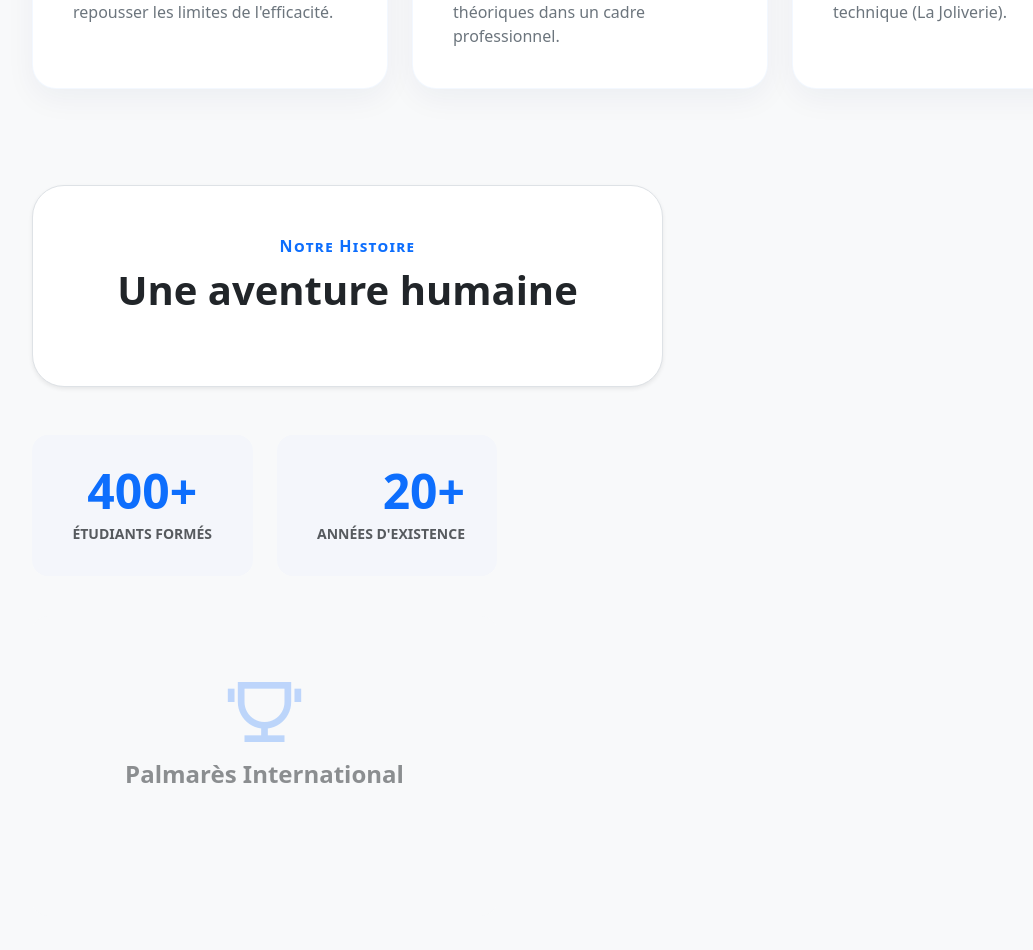
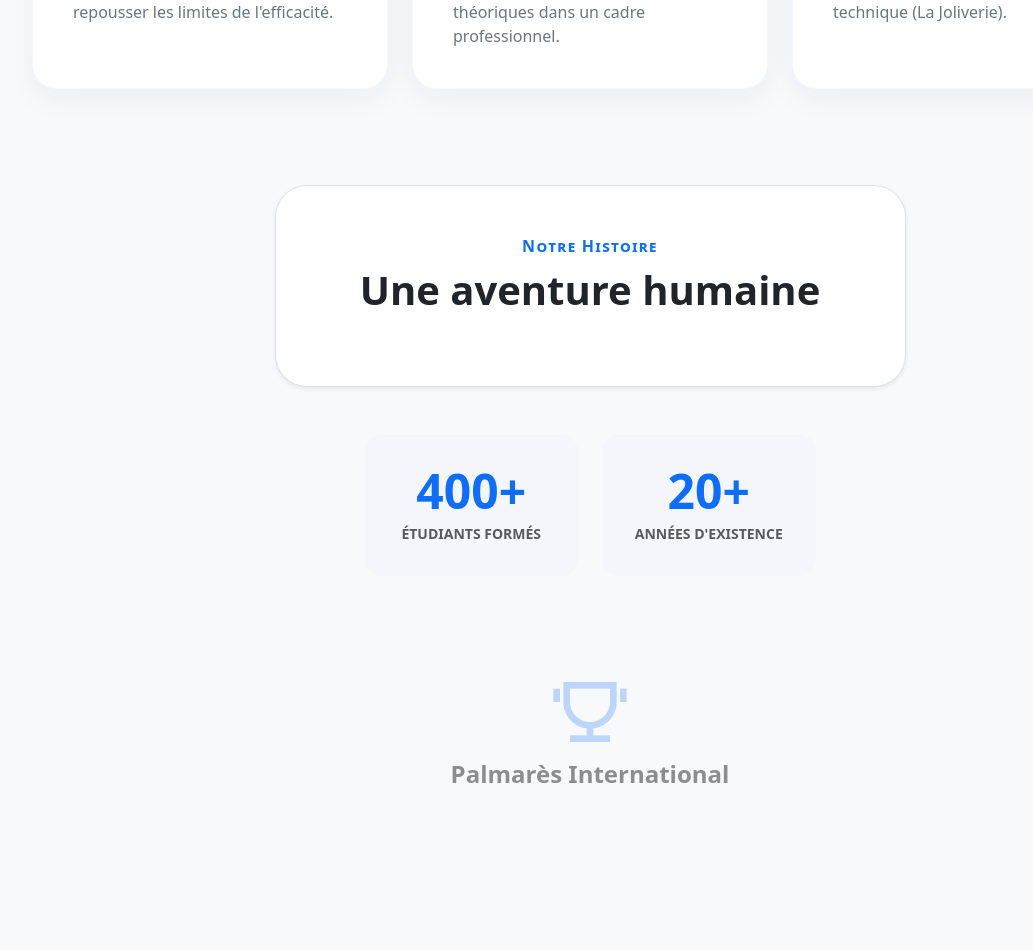
Before and after one commit to yassine-el-maghraoui/Polyjoule, a Next.js app: page /presentation in a window 1280 px wide. Shown: the part 562-1512 px from the top of the page, without its empty margins (50-1083 px from the left). Built offline with nearby package versions, Linux system fonts and the light colour scheme; no server answers; the database is empty.

Commit message:
FIX : problème de centrage de la page de présentation

```diff
--- a/app/(site)/presentation/page.jsx
+++ b/app/(site)/presentation/page.jsx
@@ -67,9 +67,9 @@ export default async function PresentationPage() {
 
         {/* Main Content & History - Swapped Columns */}
         <section className="py-5">
-          <div className="row g-5 align-items-center">
+          <div className="row g-5 align-items-center justify-content-center">
             {/* History Column - Now Second (Right) */}
-            <div className="col-lg-7">
+            <div className="col-12 col-lg-7">
               <div className="bg-white p-5 rounded-5 shadow-sm border">
                 <span className="text-primary fw-bold small-caps mb-2 d-block text-center">Notre Histoire</span>
                 <h2 className="h1 fw-bold mb-4 text-dark text-center">Une aventure humaine</h2>
@@ -79,17 +79,19 @@ export default async function PresentationPage() {
           </div>
 
         </section>
-        {/* Stats Column - Now First (Left) */}
-        <div className="col-lg-5">
-          <div className="row g-4">
+        {/* Stats Column - Centered */}
+        <section className="pb-5">
+          <div className="row justify-content-center">
+            <div className="col-12 col-lg-5">
+              <div className="row g-4 justify-content-center">
                 <div className="col-6">
-              <div className="stat-card">
+                  <div className="stat-card text-center">
                     <div className="stat-number text-primary">{data.stats?.students ?? '400+'}</div>
                     <div className="text-muted small fw-bold text-uppercase">Étudiants formés</div>
                   </div>
                 </div>
                 <div className="col-6">
-              <div className="stat-card text-end">
+                  <div className="stat-card text-center">
                     <div className="stat-number text-primary">{data.stats?.years ?? '20+'}</div>
                     <div className="text-muted small fw-bold text-uppercase">Années d'existence</div>
                   </div>
@@ -106,6 +108,8 @@ export default async function PresentationPage() {
                 </div>
               </div>
             </div>
+          </div>
+        </section>
 
         {/* Call to Action */}
         <section className="cta-section p-5 mt-5 text-center text-lg-start">
```
Lines whose indentation alone changed are shown as unchanged.
